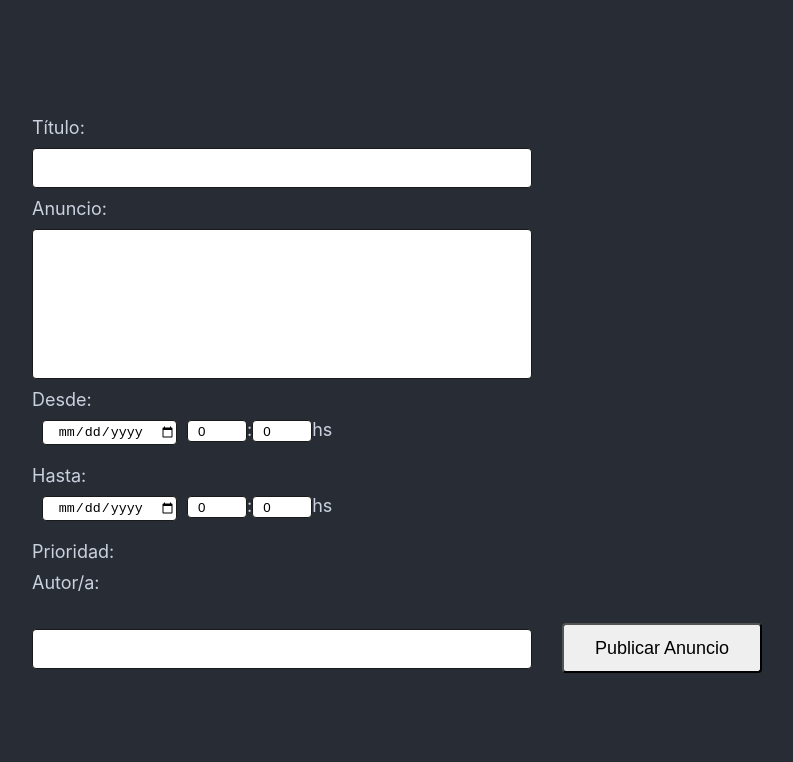
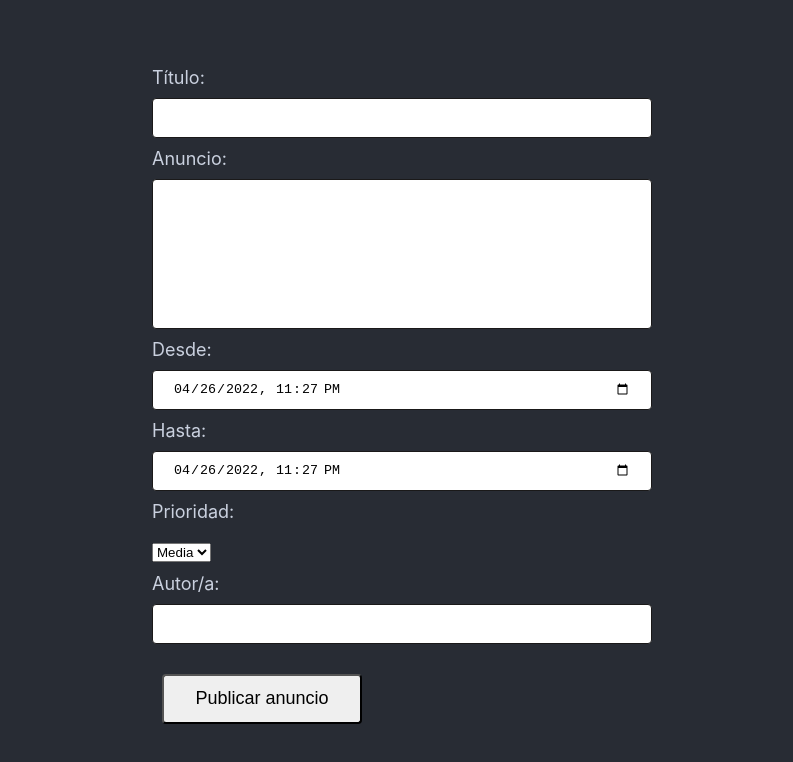
Before and after one commit to garatma/uns-proyecto-final, a React (Create React App) app in the folder src/admin/: page / in a window 1280 px wide. Shown: the top 762 px of the page, without its empty margins (238-1031 px from the left). Built offline with nearby package versions, Linux system fonts and the light colour scheme.

Commit message:
Admin front-end almost ready
We only have to post the form to the backend and that's it

```diff
--- a/src/admin/src/App.css
+++ b/src/admin/src/App.css
@@ -1,5 +1,5 @@
 .App {
-    text-align: center;
+    text-align: left;
 }
 
 .App-logo {
@@ -37,7 +37,6 @@
     }
 }
 
-
 label {
     text-align: left;
     display: block;
@@ -45,12 +44,11 @@ label {
     box-sizing: border-box;
     font-size: large;
     margin: 10px;
-
 }
 
 .showHour input {
-    width:fit-content;
-    height:fit-content;
+    width: fit-content;
+    height: fit-content;
 }
 
 input {
@@ -65,20 +63,18 @@ input {
     resize: none;
 }
 
-.authorLabel label{
+.authorLabel label {
     width: 5px;
-        height: 40px;
-        display: inline-block;
-        background-color: transparent;
+    height: 40px;
+    display: inline-block;
+    background-color: transparent;
 }
 
-.authorInput{
+.authorInput {
     width: 500px;
     height: 40px;
-    display:inline-block;
+    display: inline-block;
 }
-
-
 
 textarea {
     width: 500px;
@@ -100,18 +96,22 @@ button {
     font-size: large;
 }
 
-.hourAndMinutes{
+.hourAndMinutes {
     display: inline-block;
     width: 60px;
     height: 0.2px;
     padding: 10px 10px;
-    margin: .4rem 0;
+    margin: 0.4rem 0;
 }
 
-.date{
+.date {
     display: inline-block;
     width: 135px;
     height: 25px;
     text-align: center;
     padding: 1px 0px;
 }
+
+.priority {
+    margin-left: 10px;
+}
--- a/src/admin/src/App.js
+++ b/src/admin/src/App.js
@@ -1,163 +1,93 @@
-import logo from "./logo.svg";
 import "./App.css";
 import React from "react";
 
-async function GetFromRoomEvent() {
-    // just a sample get fetch to show how to pass a url for the backend
-    fetch("/backend/room-event")
-        .then((response) => response.text())
-        .then((texto) => alert(texto))
-        .catch((razon) => alert("no se pudo hacer el request: " + razon));
-}
-
-async function GetFromAnnouncement() {
-    // just a sample get fetch to show how to pass a url for the backend
-    var id = "";
-    fetch("/backend/announcement/" + id)
-        .then((response) => response.text())
-        .then((texto) => alert(texto))
-        .catch((razon) => alert("no se pudo hacer el request: " + razon));
-}
-
-async function Post() {
-    const insert = {
-        message: "A blog post by Kingsley",
-        writer: "Brilliant post on fetch API",
-        priority: "dsafa",
-        timestamp_begin: 0,
-        timestamp_end: 0,
-        timestamp_create: 0,
-        timestamp_update: 0
-    };
-
-    const options = {
-        method: "POST",
-        headers: {
-            "Content-Type": "application/json"
-        },
-        body: JSON.stringify(insert)
-    };
-    // just a sample get fetch to show how to pass a url for the backend
-    fetch("/backend/announcement/", options)
-        .then((response) => response.text())
-        .then((texto) => alert(texto))
-        .catch((razon) => alert("no se pudo hacer el request: " + razon));
-}
-
-async function Put() {
-    const update = {
-        id: 7,
-        message: "sffdsada",
-        writer: "Brilliant post on fetch API",
-        priority: "dsafa",
-        timestamp_begin: 0,
-        timestamp_end: 0,
-        timestamp_create: 0,
-        timestamp_update: 0
-    };
-
-    const options = {
-        method: "PUT",
-        headers: {
-            "Content-Type": "application/json"
-        },
-        body: JSON.stringify(update)
-    };
-    // just a sample get fetch to show how to pass a url for the backend
-    fetch("/backend/announcement/", options)
-        .then((response) => response.text())
-        .then((texto) => alert(texto))
-        .catch((razon) => alert("no se pudo hacer el request: " + razon));
-}
-
-async function Delete() {
-    var id = "2";
-    const options = {
-        method: "DELETE"
-    };
-    // just a sample get fetch to show how to pass a url for the backend
-    fetch("/backend/announcement/" + id, options)
-        .then((response) => response.text())
-        .then((texto) => alert(texto))
-        .catch((razon) => alert("no se pudo hacer el request: " + razon));
-}
-
-class Date extends React.Component {
+class Timestamp extends React.Component {
     constructor(props) {
         super(props);
-        this.state = {
-            startDate: 0
-        };
-
+        console.log(props);
         this.handleInputChange = this.handleInputChange.bind(this);
     }
 
     handleInputChange(event) {
-        this.setState({ startDate: event.target.value });
-        console.log(event.target.value);
+        this.props.onChange(event.target.name, event.target.value);
     }
 
     render() {
-        return <input className="date" type="date" value={this.state.startDate} onChange={this.handleInputChange} />;
-    }
-}
-
-class Time extends React.Component {
-    render() {
         return (
-            <div>
-                <Date />
-                <Number min={0} max={23} />
-                :
-                <Number min={0} max={59} />
-                hs
-            </div>
+            <input
+                required
+                value={this.props.value}
+                name={this.props.name}
+                type="datetime-local"
+                onChange={this.handleInputChange}
+            ></input>
         );
     }
 }
 
-class Number extends React.Component {
+class Priority extends React.Component {
     constructor(props) {
         super(props);
-        this.state = {
-            number: 0
-        };
-
         this.handleInputChange = this.handleInputChange.bind(this);
     }
 
     handleInputChange(event) {
-        let value = event.target.value;
-        if (value < this.props.min || value > this.props.max) return;
-        this.setState({
-            number: parseInt(value)
-        });
+        this.props.onChange(event.target.value);
     }
+
     render() {
         return (
-            <input
-                className="hourAndMinutes"
-                type="number"
-                min={this.props.min}
-                max={this.props.max}
-                value={this.state.number}
-                onChange={this.handleInputChange}
-            />
+            <select value={this.props.value} className="priority" onChange={this.handleInputChange}>
+                <option value="LOW">Baja</option>
+                <option value="MID">Media</option>
+                <option value="HIGH">Alta</option>
+            </select>
         );
     }
 }
-
 
 class Announcement extends React.Component {
     constructor(props) {
         super(props);
         this.state = {
             title: "",
-            textAnnouncement: "",
+            body: "",
+            fromTimestamp: this.now(),
+            toTimestamp: this.now(),
+            priority: "MID",
             author: ""
         };
 
+        console.log(this.state);
+
+        this.handleTimestampChange = this.handleTimestampChange.bind(this);
         this.handleTextChange = this.handleTextChange.bind(this);
+        this.handlePriorityChange = this.handlePriorityChange.bind(this);
+        this.handleSubmit = this.handleSubmit.bind(this);
+    }
+
+    now() {
+        let now = new Date();
+
+        let year = now.getFullYear();
+        let month = now.getMonth() < 10 ? "0" + now.getMonth() : now.getMonth() + 1;
+        let day = now.getDate() < 10 ? "0" + now.getDate() : now.getDate();
+        let hours = now.getHours() < 10 ? "0" + now.getHours() : now.getHours();
+        let minutes = now.getMinutes() < 10 ? "0" + now.getMinutes() : now.getMinutes();
+
+        return year + "-" + month + "-" + day + "T" + hours + ":" + minutes;
+    }
+
+    handleTimestampChange(name, value) {
+        if (name === "fromTimestamp") {
+            this.setState({
+                fromTimestamp: value
+            });
+        } else {
+            this.setState({
+                toTimestamp: value
+            });
+        }
     }
 
     handleTextChange(event) {
@@ -169,31 +99,72 @@ class Announcement extends React.Component {
         });
     }
 
+    handlePriorityChange(value) {
+        this.setState({
+            priority: value
+        });
+    }
+
+    handleSubmit(event) {
+        console.log(this.state);
+        // TODO: fetch post to backend with this format:
+        // {
+        //     $message: req.body.message,
+        //     $writer: req.body.writer,
+        //     $priority: req.body.priority,
+        //     $timestamp_begin: req.body.timestamp_begin,
+        //     $timestamp_end: req.body.timestamp_end,
+        //     $timestamp_create: req.body.timestamp_create,
+        //     $timestamp_update: req.body.timestamp_update
+        // },
+        // we have to transform the string timestamps to int (epoch) timestamps
+        // TODO: the table should have a column for the title of the announcement
+        event.preventDefault();
+    }
+
     render() {
         return (
             <div>
-                <form>
+                <form onSubmit={this.handleSubmit}>
                     <label>Título:</label>
-                    <input required name="title" type="text" value={this.state.title} onChange={this.handleTextChange} />
+                    <input
+                        required
+                        name="title"
+                        type="text"
+                        value={this.state.title}
+                        onChange={this.handleTextChange}
+                    />
+
                     <label>Anuncio:</label>
-                    <textarea required name="textAnnouncement" value={this.state.textAnnouncement} onChange={this.handleTextChange} ></textarea>
-                    <label>
-                        Desde:
-                        <Time />
-                    </label>
-                    <label>
-                        Hasta:
-                        <Time />
-                    </label>
+                    <textarea required name="body" value={this.state.body} onChange={this.handleTextChange}></textarea>
+
+                    <label>Desde:</label>
+                    <Timestamp
+                        value={this.state.fromTimestamp}
+                        name="fromTimestamp"
+                        onChange={this.handleTimestampChange}
+                    />
+
+                    <label>Hasta:</label>
+                    <Timestamp
+                        value={this.state.toTimestamp}
+                        name="toTimestamp"
+                        onChange={this.handleTimestampChange}
+                    />
+
                     <label>Prioridad:</label>
+                    <Priority onChange={this.handlePriorityChange} value={this.state.priority} />
+
                     <label className="authorLabel">Autor/a:</label>
-                    <input required className="authorInput" name="author" type="text" value={this.state.author} onChange={this.handleTextChange} />
-                    <button onClick={() => {
-                        console.log(this.state.title);
-                        console.log(this.state.title);
-                        console.log(this.state.textAnnouncement);
-                        console.log(this.state.author);
-                    }}>Publicar Anuncio</button>
+                    <input
+                        required
+                        name="author"
+                        type="text"
+                        value={this.state.author}
+                        onChange={this.handleTextChange}
+                    />
+
+                    <button>Publicar anuncio</button>
                 </form>
             </div>
         );
@@ -207,7 +178,7 @@ class App extends React.Component {
                 <header className="App-header">
                     <Announcement></Announcement>
                 </header>
-            </div >
+            </div>
         );
     }
 }
```
